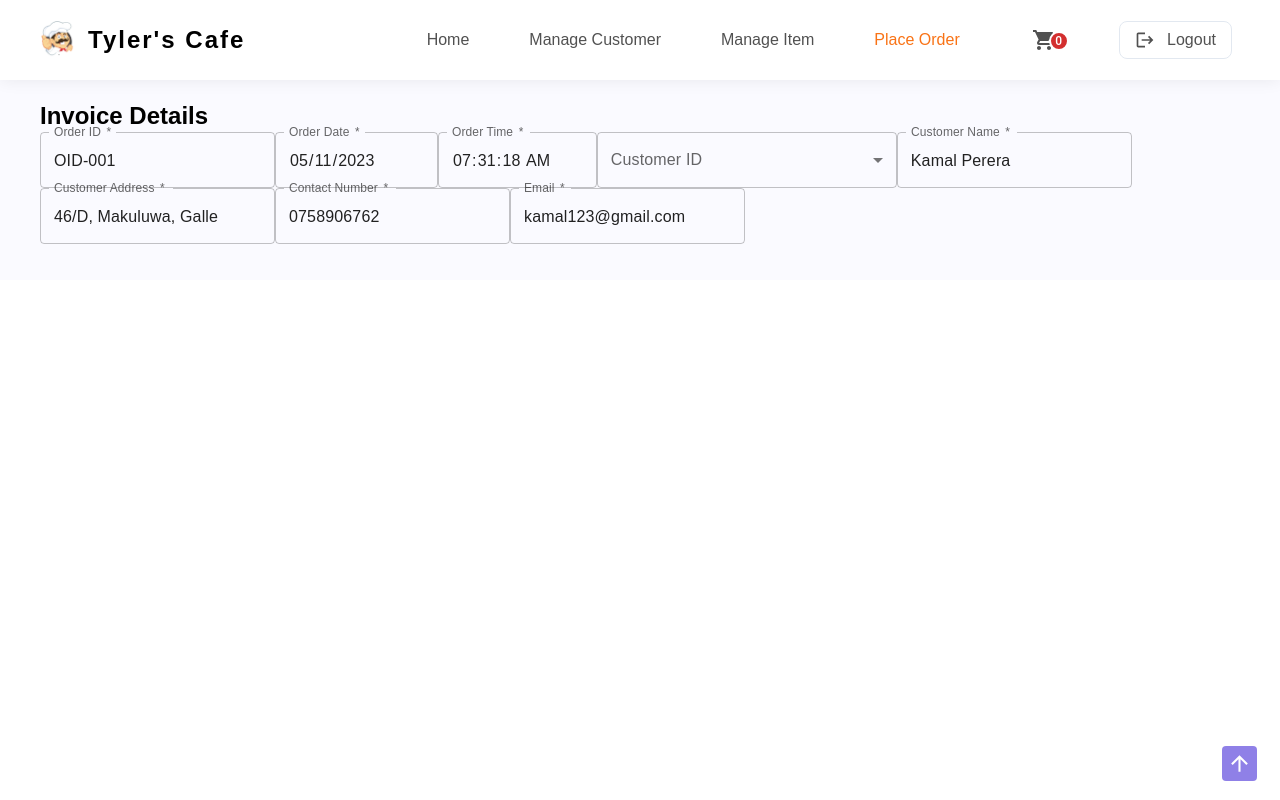
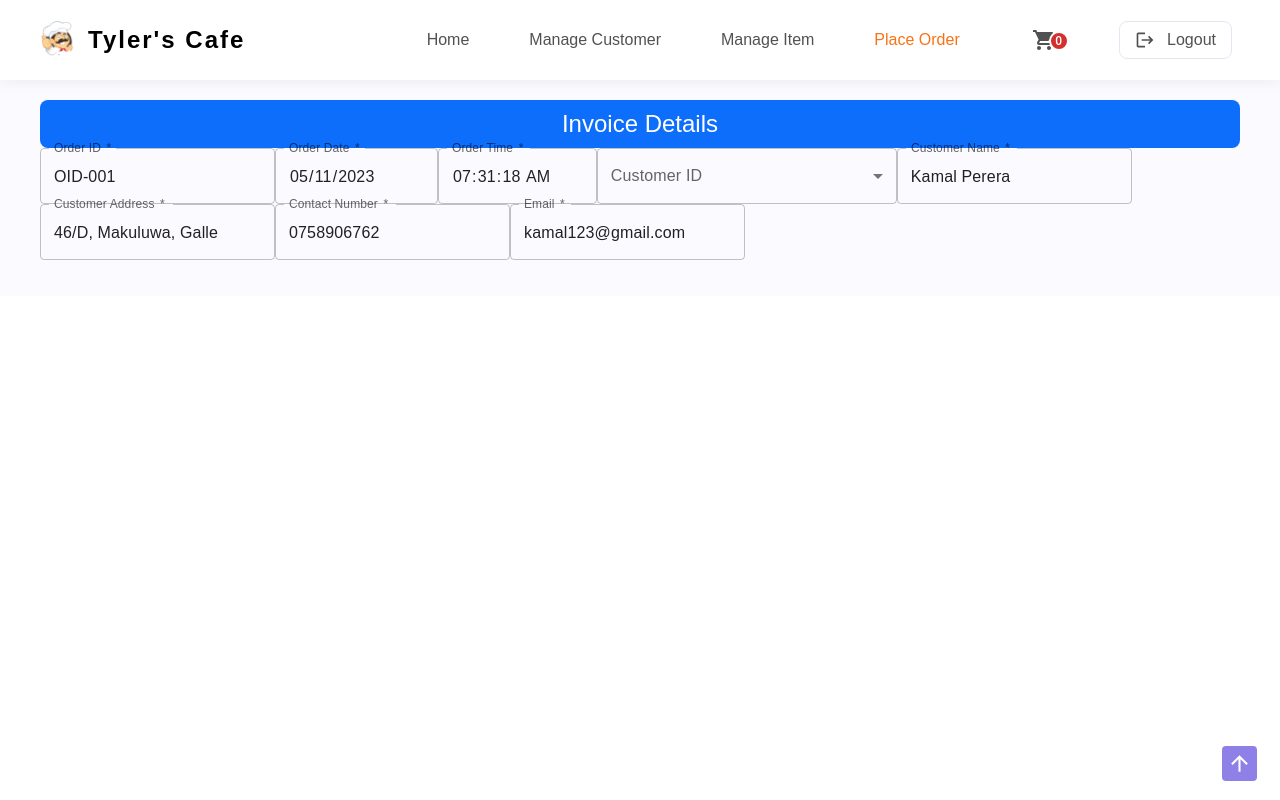
Before and after one commit to AshanSandeep06/Food-Shop-System, a React (Create React App) app in the folder frontend/: page /place_order in a window 1280 px wide. Built offline with nearby package versions, Linux system fonts and the light colour scheme.

Commit message:
Content Updated

```diff
--- a/frontend/src/pages/AdminPages/PlaceOrderForm/PlaceOrderForm.tsx
+++ b/frontend/src/pages/AdminPages/PlaceOrderForm/PlaceOrderForm.tsx
@@ -37,8 +37,8 @@ const PlaceOrderForm = () => {
   return (
     <section>
       <section>
-        <div>
-          <h1>Invoice Details</h1>
+        <div className="text-center text-white bg-[#0D6EFC] p-2 font-light rounded-[8px] text-[24px]">
+          <h1 className="font-medium">Invoice Details</h1>
         </div>
 
         <div>
```
